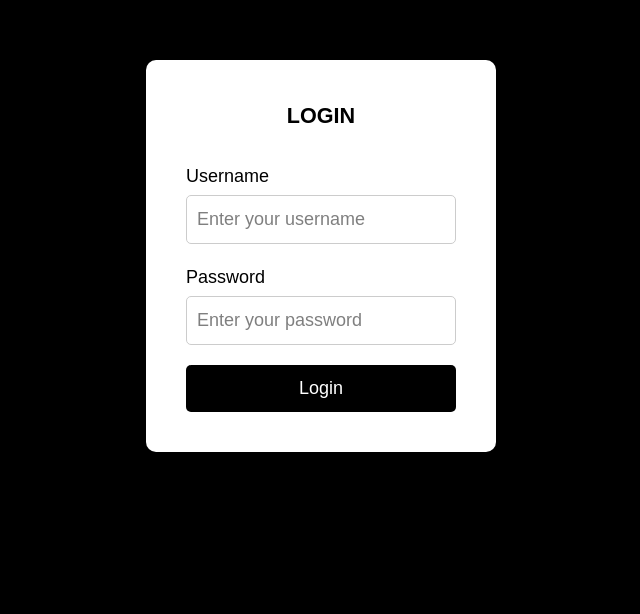
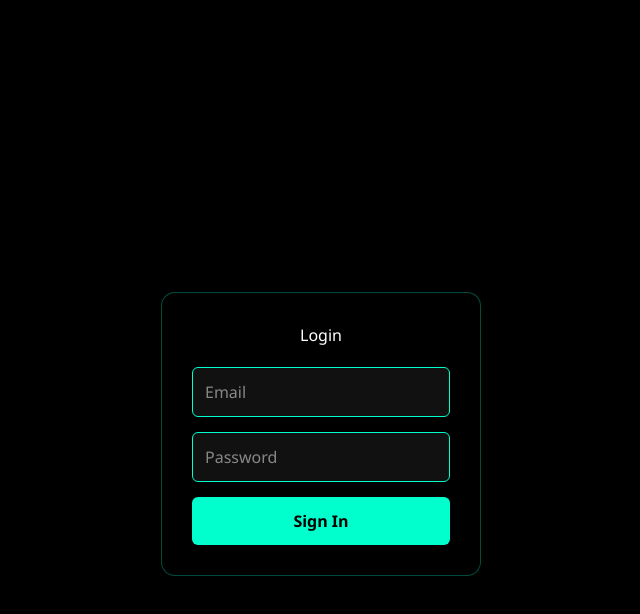
Before and after one commit to senali2001/ERP-System, a Next.js app in the folder frontend/: page /components/login in a window 1280 px wide. Shown: the part 144-758 px from the top of the page, without its empty margins (319-959 px from the left). Built offline with nearby package versions, Linux system fonts and the light colour scheme.

Commit message:
add paralox background-neon grid trail

```diff
--- a/frontend/app/components/login/login.css
+++ b/frontend/app/components/login/login.css
@@ -1,68 +1,89 @@
-/* Full page black background */
-.container {
-  height: 100vh;
-  display: flex;
-  justify-content: center;
-  align-items: center;
-  background-color: black;
+html,
+body {
+  margin: 0;
+  padding: 0;
+  background: #000;
+  color: #fff;
+  overflow: hidden;
+  height: 100%;
+  font-family: "Segoe UI", sans-serif;
 }
 
-/* White login card */
-.loginBox {
-  background-color: white;
-  padding: 40px;
-  border-radius: 10px;
-  width: 350px;
-  color: black;
-
-  font-size: 18px ;
-  box-shadow: 0px 10px 25px rgba(0, 0, 0, 0.4);
-}
-.loginBox h1 {
-  margin-bottom: 30px;
-  font-size: larger;
-  font-weight: bolder;
+.login-container {
+  position: relative;
+  width: 100%;
+  height: 100vh;
 }
 
-/* Form layout */
-.form {
-  display: flex;
-  flex-direction: column;
-  gap: 20px;
-  color: black;
-  placeholder-color: black;
+canvas {
+  display: block;
+  width: 100%;
+  height: 100%;
 }
 
-.formRow {
-  display: flex;
-  flex-direction: column;
+.instruction {
+  position: fixed;
+  top: 50%;
+  left: 50%;
+  transform: translate(-50%, -50%);
+  font-size: 3.5rem;
+  color: #fff;
+  text-transform: uppercase;
+  letter-spacing: 4px;
+  user-select: none;
+  pointer-events: none;
+  text-align: center;
+  z-index: 10;
 }
 
-label {
-  margin-bottom: 5px;
-  font-weight: 500;
+.login-box {
+  position: fixed;
+  bottom: 80px;
+  left: 50%;
+  transform: translateX(-50%);
+  z-index: 20;
+  background: rgba(0, 0, 0, 0.7);
+  padding: 30px;
+  border-radius: 14px;
+  backdrop-filter: blur(12px);
+  width: 320px;
+  text-align: center;
+  border: 1px solid rgba(0, 255, 204, 0.3);
 }
 
-input {
-  padding: 10px;
-  border-radius: 5px;
-  border: 1px solid #ccc;
+.login-box h2 {
+  margin-bottom: 20px;
 }
 
-input:focus {
+.login-box input {
+  width: 100%;
+  padding: 12px;
+  margin-bottom: 15px;
+  background: #111;
+  border: 1px solid #00ffcc;
+  color: white;
+  border-radius: 6px;
   outline: none;
-  border-color: black;
 }
 
-button {
-  padding: 10px;
-  border-radius: 5px;
-  border: none;
-  background-color: black;
-  color: white;
-  cursor: pointer;
+.login-box input:focus {
+  border-color: #00ffcc;
+  box-shadow: 0 0 10px #00ffcc;
 }
 
-button:hover {
-  background-color: #333;
+.login-box button {
+  width: 100%;
+  padding: 12px;
+  background: #00ffcc;
+  border: none;
+  color: black;
+  font-weight: bold;
+  border-radius: 6px;
+  cursor: pointer;
+  transition: 0.3s ease;
 }
+
+.login-box button:hover {
+  background: #00ddb3;
+  transform: scale(1.03);
+}
--- a/frontend/app/components/login/page.tsx
+++ b/frontend/app/components/login/page.tsx
@@ -1,47 +1,132 @@
 "use client";
 
-import { useState, FormEvent, ChangeEvent } from "react";
+import { useEffect, useRef } from "react";
 import "./login.css";
 
-export default function Login() {
-  const [username, setUsername] = useState<string>("");
-  const [password, setPassword] = useState<string>("");
+export default function LoginPage() {
+  const canvasRef = useRef<HTMLCanvasElement | null>(null);
 
-  const handleSubmit = (e: FormEvent<HTMLFormElement>) => {
-    e.preventDefault();
-    console.log(username, password);
-  };
+  useEffect(() => {
+    const canvas = canvasRef.current;
+    if (!canvas) return;
+
+    const ctx = canvas.getContext("2d");
+    if (!ctx) return;
+
+    let width: number;
+    let height: number;
+    const squareSize = 80;
+
+    let grid: {
+      x: number;
+      y: number;
+      alpha: number;
+      fading: boolean;
+      lastTouched: number;
+    }[] = [];
+
+    // 🔹 Initialize grid
+    function initGrid() {
+      grid = [];
+      for (let x = 0; x < width; x += squareSize) {
+        for (let y = 0; y < height; y += squareSize) {
+          grid.push({ x, y, alpha: 0, fading: false, lastTouched: 0 });
+        }
+      }
+    }
+
+    // 🔹 High DPI Canvas Resize
+    function resizeCanvas() {
+      const dpr = window.devicePixelRatio || 1;
+      width = window.innerWidth;
+      height = window.innerHeight;
+
+      canvas.width = width * dpr;
+      canvas.height = height * dpr;
+
+      canvas.style.width = width + "px";
+      canvas.style.height = height + "px";
+
+      ctx.setTransform(1, 0, 0, 1, 0, 0); // reset transform
+      ctx.scale(dpr, dpr);
+
+      initGrid();
+    }
+
+    // 🔹 Find cell under mouse
+    function getCellAt(x: number, y: number) {
+      const cellX = Math.floor(x / squareSize) * squareSize;
+      const cellY = Math.floor(y / squareSize) * squareSize;
+      return grid.find((c) => c.x === cellX && c.y === cellY);
+    }
+
+    // 🔹 Mouse move
+    function handleMouseMove(e: MouseEvent) {
+      const cell = getCellAt(e.clientX, e.clientY);
+      if (cell && cell.alpha === 0) {
+        cell.alpha = 1;
+        cell.lastTouched = Date.now();
+        cell.fading = false;
+      }
+    }
+
+    // 🔹 Draw the grid
+    function drawGrid() {
+      ctx.clearRect(0, 0, width, height);
+
+      const now = Date.now();
+      grid.forEach((cell) => {
+        if (cell.alpha > 0 && !cell.fading && now - cell.lastTouched > 500) {
+          cell.fading = true;
+        }
+
+        if (cell.fading) {
+          cell.alpha -= 0.02;
+          if (cell.alpha <= 0) {
+            cell.alpha = 0;
+            cell.fading = false;
+          }
+        }
+
+        if (cell.alpha > 0) {
+          const cx = cell.x + squareSize / 2;
+          const cy = cell.y + squareSize / 2;
+
+          const gradient = ctx.createRadialGradient(cx, cy, 5, cx, cy, squareSize);
+          gradient.addColorStop(0, `rgba(0,255,204,${cell.alpha})`);
+          gradient.addColorStop(1, `rgba(0,255,204,0)`);
+
+          ctx.strokeStyle = gradient;
+          ctx.lineWidth = 1.3;
+          ctx.strokeRect(cell.x + 0.5, cell.y + 0.5, squareSize - 1, squareSize - 1);
+        }
+      });
+
+      requestAnimationFrame(drawGrid);
+    }
+
+    // 🔹 Initial setup
+    resizeCanvas();
+    drawGrid();
+    window.addEventListener("resize", resizeCanvas);
+    window.addEventListener("mousemove", handleMouseMove);
+
+    return () => {
+      window.removeEventListener("resize", resizeCanvas);
+      window.removeEventListener("mousemove", handleMouseMove);
+    };
+  }, []);
 
   return (
-    <div className="container">
-      <div className="loginBox">
-        <h1><center>LOGIN</center></h1>
+    <div className="login-container">
+      <canvas ref={canvasRef}></canvas>
 
-        <form onSubmit={handleSubmit} className="form">
-          <div className="formRow">
-            <label>Username</label>
-            <input
-              type="text"
-              placeholder="Enter your username"
-              onChange={(e: ChangeEvent<HTMLInputElement>) =>
-                setUsername(e.target.value)
-              }
-            />
-          </div>
 
-          <div className="formRow">
-            <label>Password</label>
-            <input
-              type="password"
-              placeholder="Enter your password"
-              onChange={(e: ChangeEvent<HTMLInputElement>) =>
-                setPassword(e.target.value)
-              }
-            />
-          </div>
-
-          <button type="submit">Login</button>
-        </form>
+      <div className="login-box">
+        <h2>Login</h2>
+        <input type="text" placeholder="Email" />
+        <input type="password" placeholder="Password" />
+        <button>Sign In</button>
       </div>
     </div>
   );
--- a/frontend/app/layout.tsx
+++ b/frontend/app/layout.tsx
@@ -27,6 +27,8 @@ export default function RootLayout({
       <body
         className={`${geistSans.variable} ${geistMono.variable} antialiased`}
       >
+
+
         {children}
       </body>
     </html>
--- /dev/null
+++ b/frontend/global.d.ts
@@ -0,0 +1 @@
+declare module "threejs-components/build/cursors/tubes1.min";
--- a/frontend/package.json
+++ b/frontend/package.json
@@ -11,7 +11,8 @@
   "dependencies": {
     "next": "16.1.6",
     "react": "19.2.3",
-    "react-dom": "19.2.3"
+    "react-dom": "19.2.3",
+    "threejs-components": "^0.0.30"
   },
   "devDependencies": {
     "@tailwindcss/postcss": "^4",
```
Also changed, not shown: 1 other file (tests, documents, lock files or other folders).
